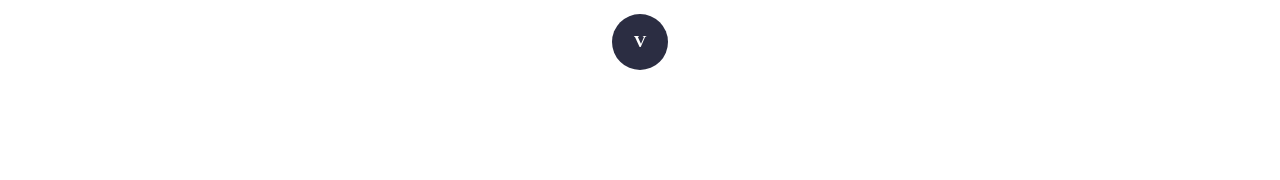
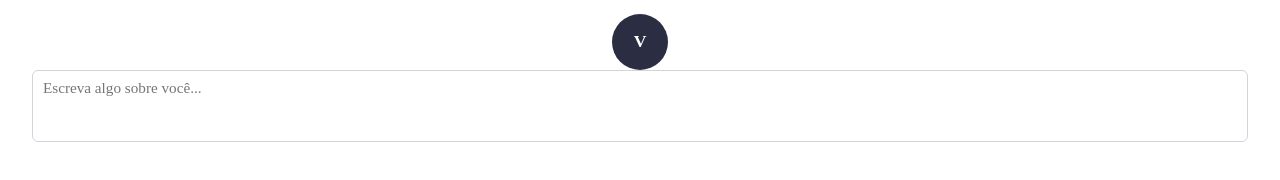
Before and after one commit to lucianopedesol/estudo-agentico, a React (Vite) app: page / in a window 1280 px wide. Shown: the part 306-486 px from the top of the page. Built offline with nearby package versions, Linux system fonts and the light colour scheme.

Commit message:
feat(profile-panel): bio editável
Implementa prds/painel-perfil-bio-editavel.md.

```diff
--- /dev/null
+++ b/src/features/profile-panel/Bio.styles.ts
@@ -0,0 +1,12 @@
+import styled from 'styled-components'
+
+export const BioTextArea = styled.textarea`
+  width: 100%;
+  resize: none;
+  font-family: inherit;
+  font-size: 0.95rem;
+  padding: 8px 10px;
+  border: 1px solid #d1d5db;
+  border-radius: 6px;
+  box-sizing: border-box;
+`
--- a/src/features/profile-panel/Bio.tsx
+++ b/src/features/profile-panel/Bio.tsx
@@ -1,4 +1,16 @@
-// Stub — lógica real entra em painel-perfil-bio-editavel.md
+import { useState } from 'react'
+import { BioTextArea } from './Bio.styles'
+
 export function Bio() {
-  return null
+  const [bio, setBio] = useState('')
+
+  return (
+    <BioTextArea
+      value={bio}
+      onChange={(event) => setBio(event.target.value)}
+      placeholder="Escreva algo sobre você..."
+      rows={3}
+      aria-label="Bio"
+    />
+  )
 }
```
Also changed, not shown: 1 other file (tests, documents, lock files or other folders).
